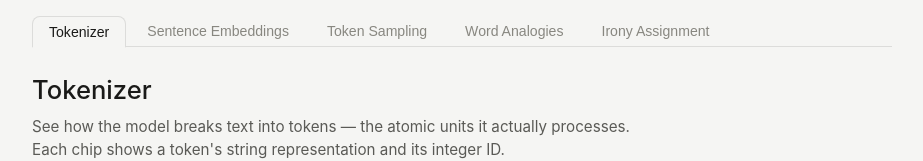
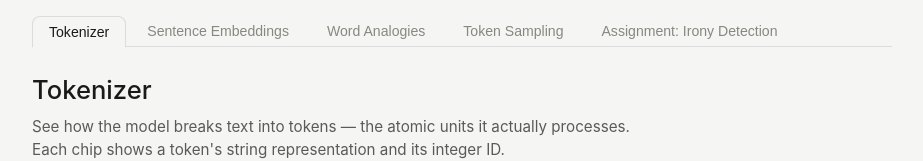
Before and after one commit to The-Language-and-Learning-Analytics-Lab/tad_llm_demos, a React (Vite) app: page / in a window 1280 px wide. Shown: the top 161 px of the page, without its empty margins (178-1101 px from the left). Built offline with nearby package versions, Linux system fonts and the light colour scheme.

Commit message:
reordered labels

```diff
--- a/src/App.jsx
+++ b/src/App.jsx
@@ -10,9 +10,9 @@ const IronyAssignmentDemo = lazy(() => import("./IronyAssignmentDemo.jsx"));
 const TABS = [
   { id: "tokenizer", label: "Tokenizer" },
   { id: "embeddings", label: "Sentence Embeddings" },
+  { id: "analogies", label: "Word Analogies" },
   { id: "token-sampling", label: "Token Sampling" },
-  { id: "analogies", label: "Word Analogies" },
-  { id: "irony", label: "Irony Assignment" },
+  { id: "irony", label: "Assignment: Irony Detection" },
 ];
 
 export default function App() {
```
